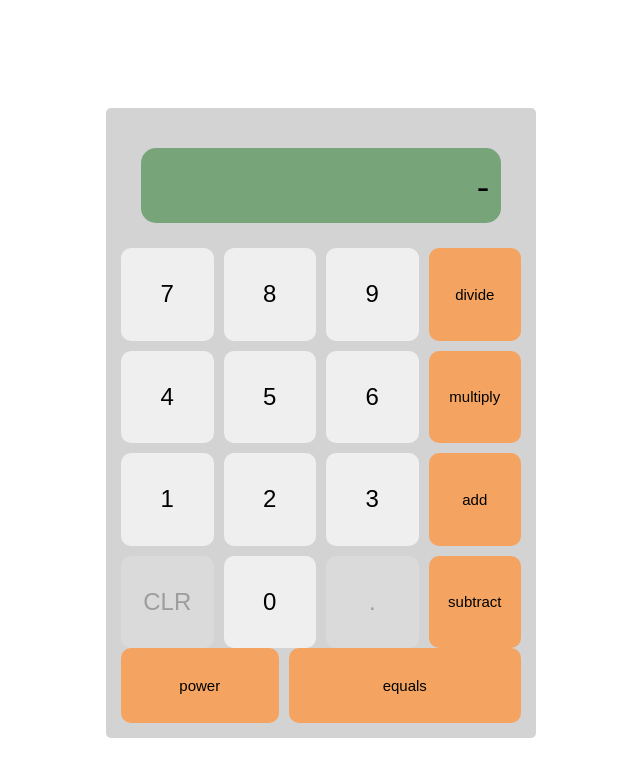
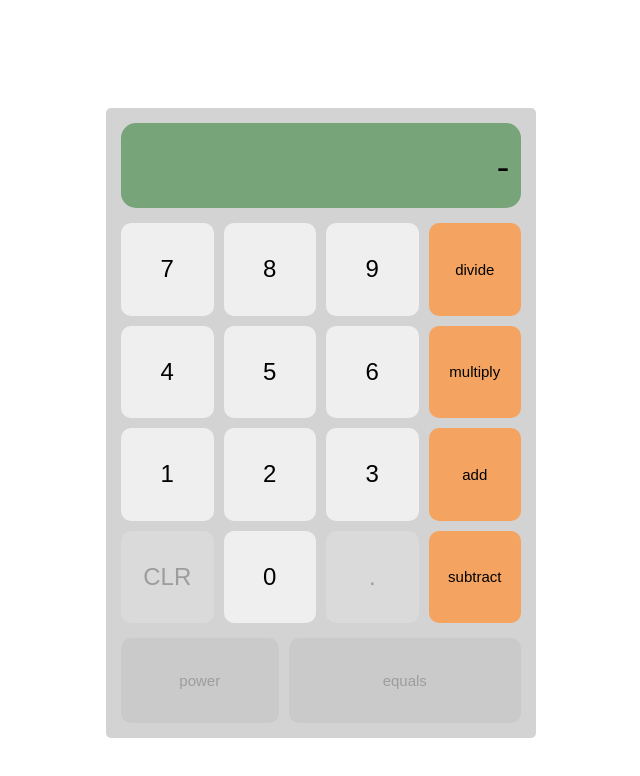
Before and after one commit to elitecakes/calculator, a plain HTML site: page index.html in a window 1280 px wide. Shown: the whole page, without its empty margins (319-959 px from the left). Drawn offline with Linux system fonts and the light colour scheme.

Commit message:
ui finished even though its hardcoded i want to move onto the js

```diff
--- a/index.html
+++ b/index.html
@@ -33,8 +33,8 @@
             </div>
         <!--</div>-->
         <div class="bottomContainer">
-            <button class="button func power">power</button>
-            <button class="button func equals">equals</button>
+            <button class="button func power outoforder">power</button>
+            <button class="button func equals outoforder">equals</button>
         </div>
     </div>
 </html>
--- a/style.css
+++ b/style.css
@@ -17,6 +17,7 @@ body {
     align-items: center;
     padding: 15px;
     border-radius: 5px;
+    gap: 15px;
 
 
 }
@@ -26,8 +27,7 @@ body {
     flex-grow: 1;
     flex-basis: 0;
     height: auto;
-    width: 90%;
-    padding: 25px;
+    width: 100%;
     justify-content: space-around;
 
 }
@@ -100,4 +100,5 @@ body {
     filter: grayscale(100%);
     opacity: 25%;
     cursor: not-allowed;
+    pointer-events: none;
 }
```
